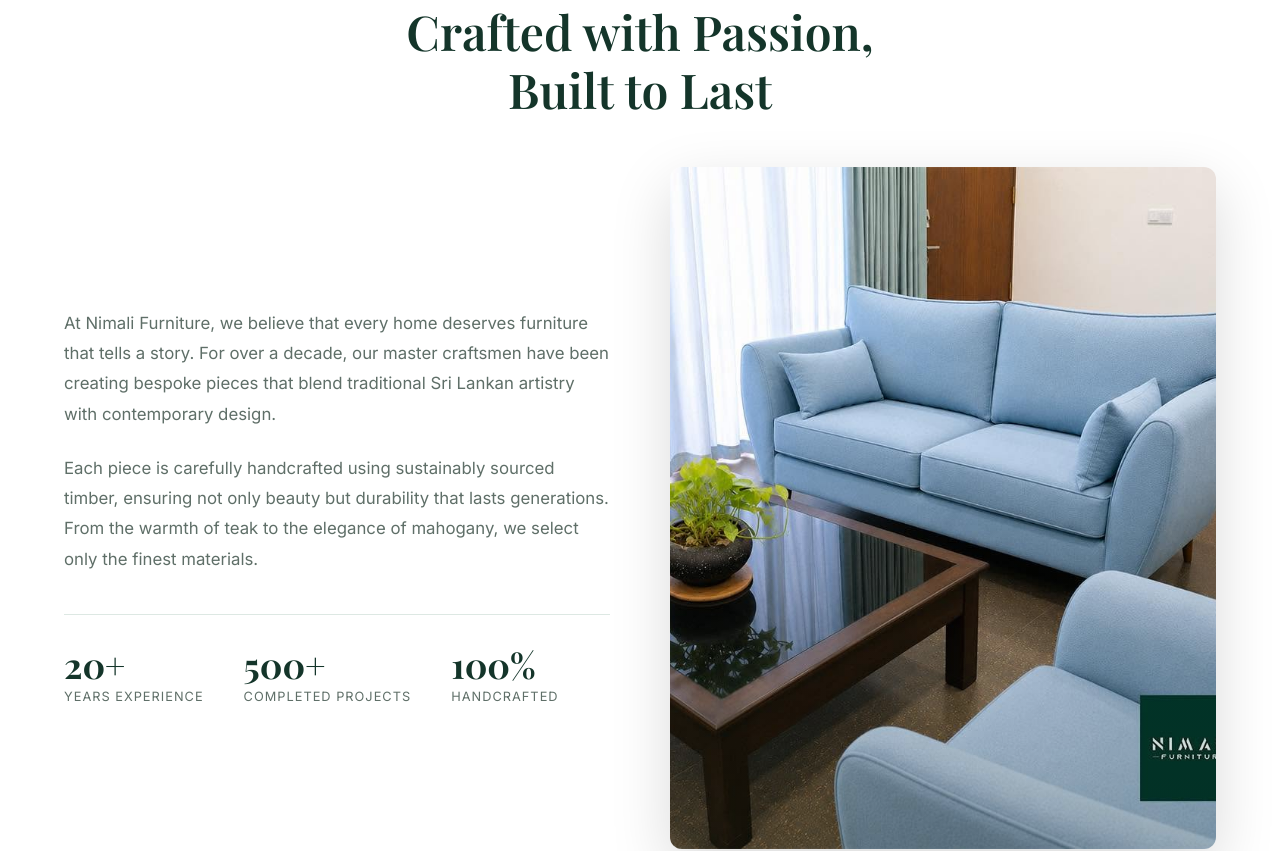
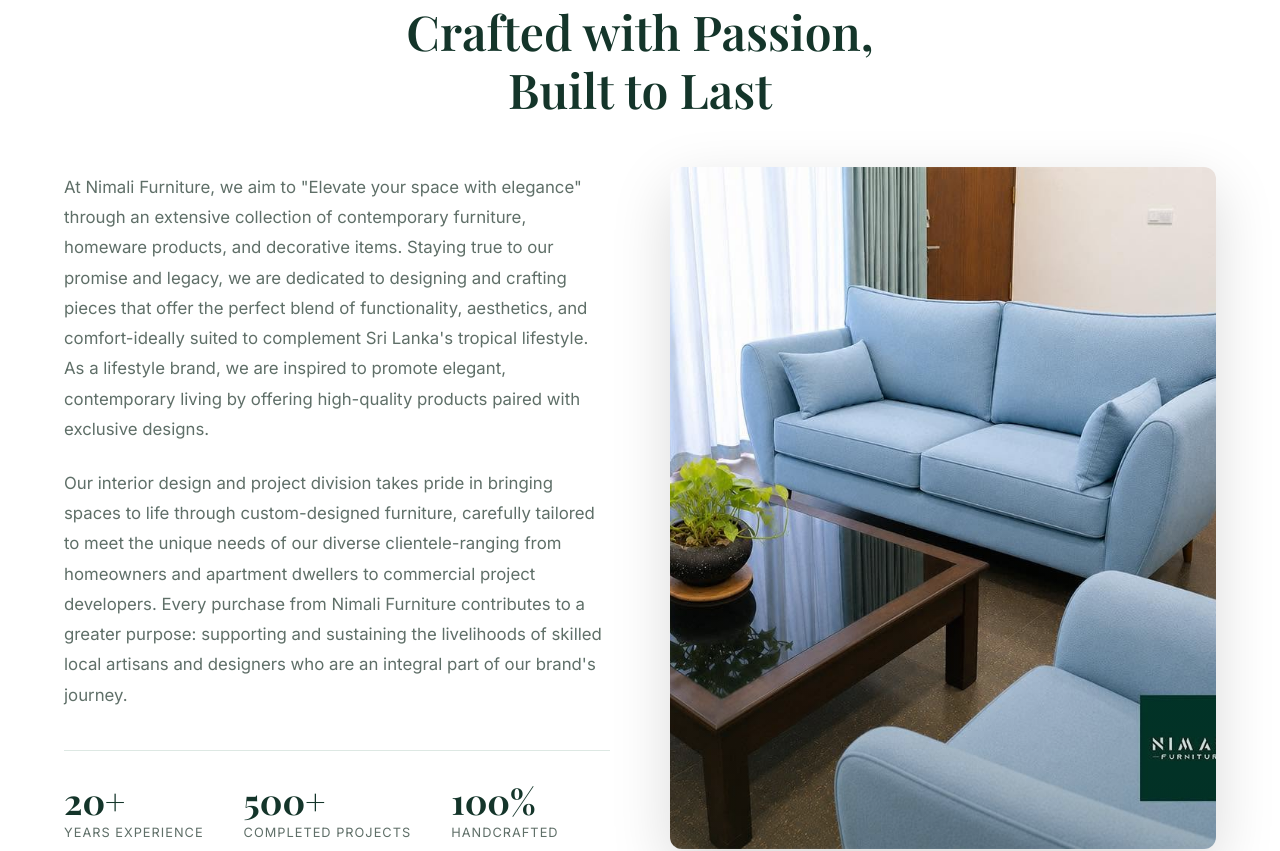
Before and after one commit to anjuna0305/nimali-furniture, a plain HTML site: page index.html in a window 1280 px wide. Shown: the part 954-1805 px from the top of the page. Drawn offline with nearby package versions, Linux system fonts and the light colour scheme.

Commit message:
description updated

```diff
--- a/index.html
+++ b/index.html
@@ -85,19 +85,16 @@
                 </div>
                 <div class="about-grid">
                     <div class="about-text">
+
+
+
+
+
                         <p>
-                            At Nimali Furniture, we believe that every home
-                            deserves furniture that tells a story. For over a
-                            decade, our master craftsmen have been creating
-                            bespoke pieces that blend traditional Sri Lankan
-                            artistry with contemporary design.
+                            At Nimali Furniture, we aim to "Elevate your space with elegance" through an extensive collection of contemporary furniture, homeware products, and decorative items. Staying true to our promise and legacy, we are dedicated to designing and crafting pieces that offer the perfect blend of functionality, aesthetics, and comfort-ideally suited to complement Sri Lanka's tropical lifestyle. As a lifestyle brand, we are inspired to promote elegant, contemporary living by offering high-quality products paired with exclusive designs.
                         </p>
                         <p>
-                            Each piece is carefully handcrafted using
-                            sustainably sourced timber, ensuring not only beauty
-                            but durability that lasts generations. From the
-                            warmth of teak to the elegance of mahogany, we
-                            select only the finest materials.
+                            Our interior design and project division takes pride in bringing spaces to life through custom-designed furniture, carefully tailored to meet the unique needs of our diverse clientele-ranging from homeowners and apartment dwellers to commercial project developers. Every purchase from Nimali Furniture contributes to a greater purpose: supporting and sustaining the livelihoods of skilled local artisans and designers who are an integral part of our brand's journey.
                         </p>
                         <div class="about-stats">
                             <div class="stat">
@@ -653,11 +650,11 @@
                     </div>
                 </div>
                 <div class="footer-bottom">
-                    <p>&copy; 2026 Nimali Furniture. All rights reserved.</p>
+                    <p>&copy; 2026 Nimali Furniture | All rights reserved.</p>
                     <p class="footer-credit">
-                        Created by Anjuna Serasingha &middot;
+                        Created by Anjuna Serasingha |
                         <a href="mailto:anjunaserasingha@gmail.com">anjunaserasingha@gmail.com</a>
-                        &middot; <a href="tel:+94768150618">+94 76 815 0618</a>
+                        | <a href="tel:+94768150618">+94 76 815 0618</a>
                     </p>
                 </div>
             </div>
```
